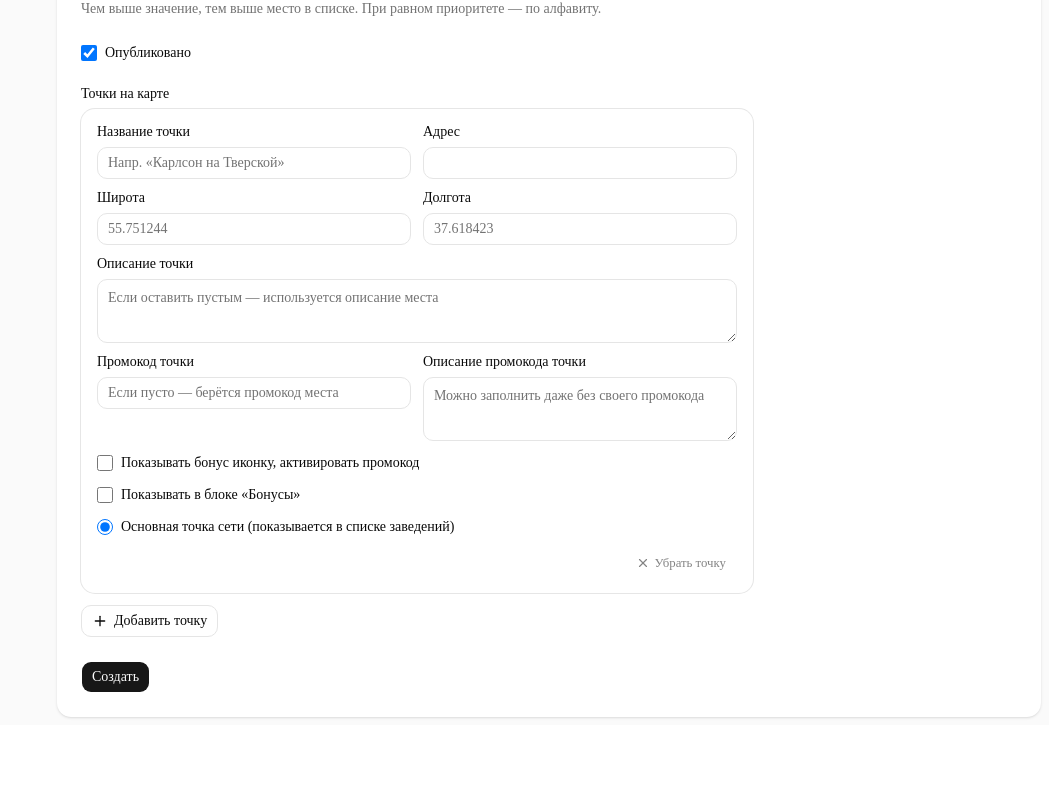
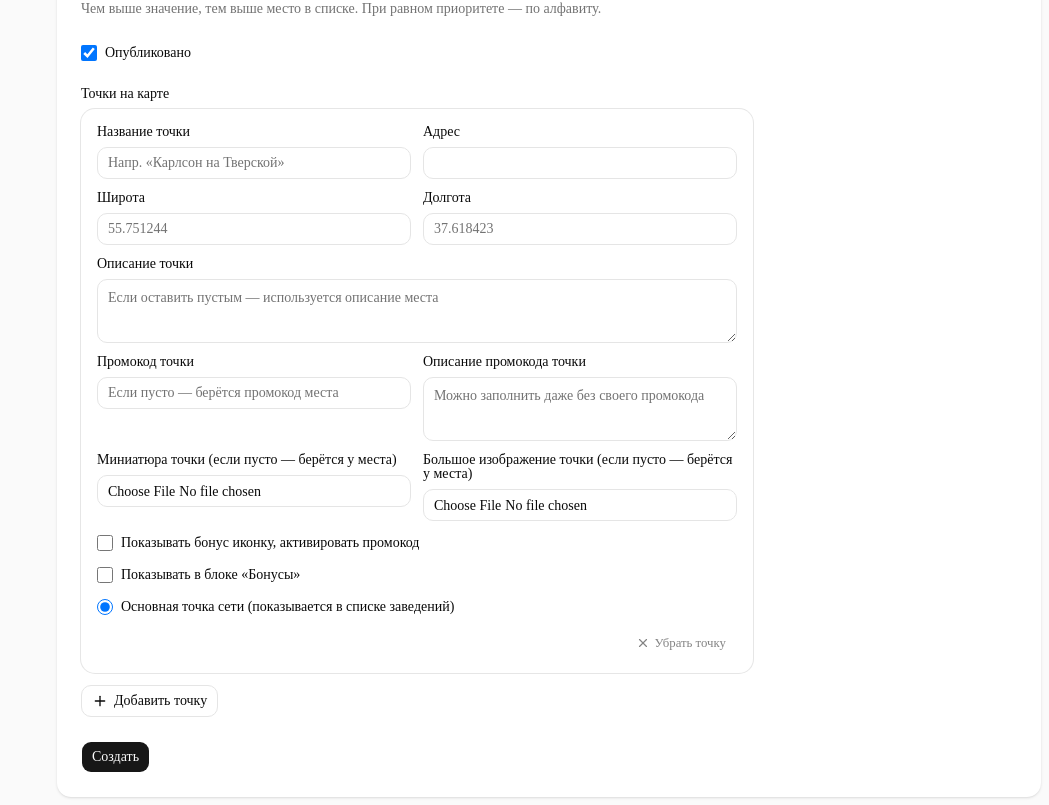
Before and after one commit to yakovlevyaroslav/vk-dating-meetings, a Next.js app: page /admin/places/new in a window 1280 px wide. Shown: the part 861-1666 px from the top of the page, without its empty margins (231-1280 px from the left). Before the commit the page ends 1586 px from the top, so only its background shows below. Built offline with nearby package versions, Linux system fonts and the light colour scheme; no server answers; the database is empty.

Commit message:
добавиление доп фото для мест

```diff
--- a/src/app/admin/(shell)/places/PlaceVenuesField.tsx
+++ b/src/app/admin/(shell)/places/PlaceVenuesField.tsx
@@ -3,6 +3,7 @@
 import { PlusIcon, XIcon } from 'lucide-react';
 import { useState } from 'react';
 
+import { ImageUploadField } from '@/components/admin/ImageUploadField';
 import { Button } from '@/components/ui/button';
 import { Card, CardContent } from '@/components/ui/card';
 import { Input } from '@/components/ui/input';
@@ -11,6 +12,10 @@ import { Textarea } from '@/components/ui/textarea';
 
 export interface VenueDraft {
   id?: string;
+  // Стабильный ключ для React — не совпадает с id у новых (ещё не сохранённых) точек,
+  // но нужен, чтобы при добавлении/удалении точек состояние формы (в т.ч. ImageUploadField)
+  // не переиспользовалось по позиции в массиве для другой точки
+  clientKey: string;
   name: string;
   address: string;
   latitude: string;
@@ -21,6 +26,8 @@ export interface VenueDraft {
   description: string;
   promoDescription: string;
   promoCode: string;
+  thumbnailImage: string;
+  largeImage: string;
 }
 
 interface PlaceVenuesFieldProps {
@@ -29,6 +36,7 @@ interface PlaceVenuesFieldProps {
 
 function emptyVenue(isPrimary = false): VenueDraft {
   return {
+    clientKey: crypto.randomUUID(),
     name: '',
     address: '',
     latitude: '',
@@ -39,6 +47,8 @@ function emptyVenue(isPrimary = false): VenueDraft {
     description: '',
     promoDescription: '',
     promoCode: '',
+    thumbnailImage: '',
+    largeImage: '',
   };
 }
 
@@ -82,7 +92,7 @@ export function PlaceVenuesField(props: PlaceVenuesFieldProps) {
       <input type="hidden" name="venues" value={JSON.stringify(venues)} />
       {venues.map((venue, index) => (
 
-        <Card key={index}>
+        <Card key={venue.clientKey}>
           <CardContent className="grid gap-3 sm:grid-cols-2">
             <div className="flex flex-col gap-2">
               <Label>Название точки</Label>
@@ -155,6 +165,26 @@ export function PlaceVenuesField(props: PlaceVenuesFieldProps) {
                 rows={2}
               />
             </div>
+            <div className="grid gap-3 sm:col-span-2 sm:grid-cols-2">
+              <ImageUploadField
+                name={`venue-${index}-thumbnailImage`}
+                label="Миниатюра точки (если пусто — берётся у места)"
+                folder="places"
+                defaultValue={venue.thumbnailImage}
+                onChange={(url) => updateVenue(index, {
+                  thumbnailImage: url,
+                })}
+              />
+              <ImageUploadField
+                name={`venue-${index}-largeImage`}
+                label="Большое изображение точки (если пусто — берётся у места)"
+                folder="places"
+                defaultValue={venue.largeImage}
+                onChange={(url) => updateVenue(index, {
+                  largeImage: url,
+                })}
+              />
+            </div>
             <label className="flex w-fit items-center gap-2 text-sm sm:col-span-2">
               <input
                 type="checkbox"
--- a/src/app/admin/(shell)/places/[id]/page.tsx
+++ b/src/app/admin/(shell)/places/[id]/page.tsx
@@ -71,6 +71,7 @@ export default async function EditPlacePage(props: EditPlacePageProps) {
             hasBonus: place.hasBonus,
             venues: place.venues.map((venue) => ({
               id: venue.id,
+              clientKey: venue.id,
               name: venue.name,
               address: venue.address ?? '',
               latitude: String(venue.latitude),
@@ -81,6 +82,8 @@ export default async function EditPlacePage(props: EditPlacePageProps) {
               description: venue.description ?? '',
               promoDescription: venue.promoDescription ?? '',
               promoCode: venue.promoCode ?? '',
+              thumbnailImage: venue.thumbnailImage ?? '',
+              largeImage: venue.largeImage ?? '',
             })),
           }}
         />
--- a/src/app/admin/(shell)/places/actions.ts
+++ b/src/app/admin/(shell)/places/actions.ts
@@ -19,6 +19,8 @@ interface VenueInput {
   description: string;
   promoDescription: string;
   promoCode: string;
+  thumbnailImage: string;
+  largeImage: string;
 }
 
 function venueData(venue: VenueInput) {
@@ -33,6 +35,8 @@ function venueData(venue: VenueInput) {
     description: venue.description.trim() || null,
     promoDescription: venue.promoDescription.trim() || null,
     promoCode: venue.promoCode.trim() || null,
+    thumbnailImage: venue.thumbnailImage.trim() || null,
+    largeImage: venue.largeImage.trim() || null,
   };
 }
 
--- a/src/components/admin/ImageUploadField.tsx
+++ b/src/components/admin/ImageUploadField.tsx
@@ -11,10 +11,13 @@ interface ImageUploadFieldProps {
   label: string;
   folder: string;
   defaultValue?: string | null;
+  onChange?: (url: string) => void;
 }
 
 export function ImageUploadField(props: ImageUploadFieldProps) {
-  const { name, label, folder, defaultValue } = props;
+  const {
+    name, label, folder, defaultValue, onChange,
+  } = props;
   const [url, setUrl] = useState(defaultValue ?? '');
   const [isUploading, setIsUploading] = useState(false);
   const inputId = `${name}-file`;
@@ -44,6 +47,7 @@ export function ImageUploadField(props: ImageUploadFieldProps) {
 
       const data = (await response.json()) as { url: string };
       setUrl(data.url);
+      onChange?.(data.url);
     } catch (error) {
       toast.error(error instanceof Error ? error.message : 'Не удалось загрузить файл');
     } finally {
--- /dev/null
+++ b/src/entities/place/resolveVenueImages.ts
@@ -0,0 +1,22 @@
+interface ImagePlace {
+  thumbnailImage: string | null;
+  largeImage: string | null;
+}
+
+interface ImageVenue {
+  thumbnailImage: string | null;
+  largeImage: string | null;
+}
+
+export interface ResolvedVenueImages {
+  thumbnailImage: string | null;
+  largeImage: string | null;
+}
+
+// Если у точки не заданы свои изображения — используются изображения места
+export function resolveVenueImages(place: ImagePlace, venue: ImageVenue): ResolvedVenueImages {
+  return {
+    thumbnailImage: venue.thumbnailImage ?? place.thumbnailImage,
+    largeImage: venue.largeImage ?? place.largeImage,
+  };
+}
--- a/src/widgets/CityPage/BonusCard.tsx
+++ b/src/widgets/CityPage/BonusCard.tsx
@@ -2,19 +2,24 @@ import Image from 'next/image';
 
 import linkImage from '@/assets/images/ic-link.svg';
 import type { CityPageData } from '@/entities/city/getCityPageData';
+import { resolveVenueImages } from '@/entities/place/resolveVenueImages';
 import { PromoBlock } from '@/shared/ui/PromoBlock/PromoBlock';
 
 import styles from './BonusCard.module.css';
 
 interface BonusCardProps {
   place: CityPageData['places'][number];
+  venue: CityPageData['places'][number]['venues'][number];
   promoDescription: string | null;
   promoCode: string | null;
 }
 
 export function BonusCard(props: BonusCardProps) {
-  const { place, promoDescription, promoCode } = props;
-  const image = place.largeImage ?? place.thumbnailImage;
+  const {
+    place, venue, promoDescription, promoCode,
+  } = props;
+  const resolvedImages = resolveVenueImages(place, venue);
+  const image = resolvedImages.largeImage ?? resolvedImages.thumbnailImage;
 
   return (
     <div className={styles.root}>
--- a/src/widgets/CityPage/BonusesSection.tsx
+++ b/src/widgets/CityPage/BonusesSection.tsx
@@ -10,7 +10,7 @@ interface BonusesSectionProps {
 
 interface BonusEntry {
   place: CityPageData['places'][number];
-  venueId: string;
+  venue: CityPageData['places'][number]['venues'][number];
   promoDescription: string | null;
   promoCode: string | null;
 }
@@ -30,7 +30,7 @@ export function BonusesSection(props: BonusesSectionProps) {
       }
       entries.push({
         place,
-        venueId: venue.id,
+        venue,
         promoDescription: resolved.promoDescription,
         promoCode: resolved.promoCode,
       });
@@ -49,8 +49,13 @@ export function BonusesSection(props: BonusesSectionProps) {
       </p>
       <ul className={styles.list}>
         {entries.map((entry) => (
-          <li key={entry.venueId} className={styles.listItem}>
-            <BonusCard place={entry.place} promoDescription={entry.promoDescription} promoCode={entry.promoCode} />
+          <li key={entry.venue.id} className={styles.listItem}>
+            <BonusCard
+              place={entry.place}
+              venue={entry.venue}
+              promoDescription={entry.promoDescription}
+              promoCode={entry.promoCode}
+            />
           </li>
         ))}
       </ul>
--- a/src/widgets/CityPage/MeetingPlacesSection.tsx
+++ b/src/widgets/CityPage/MeetingPlacesSection.tsx
@@ -10,6 +10,7 @@ import cardBadgeImage from '@/assets/images/ic-card-badge.svg';
 import linkImage from '@/assets/images/ic-link.svg';
 import type { Category } from '@/entities/category/getCategories';
 import type { CityPageData } from '@/entities/city/getCityPageData';
+import { resolveVenueImages } from '@/entities/place/resolveVenueImages';
 import { resolveVenuePromo } from '@/entities/place/resolvePlacePromo';
 import { classNames } from '@/shared/lib/classNames';
 import { PromoBlock } from '@/shared/ui/PromoBlock/PromoBlock';
@@ -101,6 +102,7 @@ export function MeetingPlacesSection(props: MeetingPlacesSectionProps) {
 
   const selectedEntry = venueEntries.find((entry) => entry.venue.id === selectedVenueId) ?? null;
   const resolvedPromo = selectedEntry ? resolveVenuePromo(selectedEntry.place, selectedEntry.venue) : null;
+  const resolvedDetailImages = selectedEntry ? resolveVenueImages(selectedEntry.place, selectedEntry.venue) : null;
   const hasPromo = Boolean(resolvedPromo?.promoDescription || resolvedPromo?.promoCode);
 
   const activePointIds = useMemo(
@@ -318,6 +320,7 @@ export function MeetingPlacesSection(props: MeetingPlacesSectionProps) {
             <ul className={styles.placeList}>
               {venueEntries.map(({ place, venue }) => {
                 const isSelected = venue.id === selectedVenueId;
+                const resolvedImages = resolveVenueImages(place, venue);
 
                 return (
                   <li key={venue.id}>
@@ -326,10 +329,10 @@ export function MeetingPlacesSection(props: MeetingPlacesSectionProps) {
                       className={classNames(styles.placeItem, isSelected && styles.placeItem__active)}
                       onClick={() => selectVenue(venue.id)}
                     >
-                      {place.thumbnailImage ? (
+                      {resolvedImages.thumbnailImage ? (
                         <span className={styles.placeImageWrapper}>
                           {/* eslint-disable-next-line @next/next/no-img-element -- контент загружается через админку, размеры заранее неизвестны */}
-                          <img src={place.thumbnailImage} alt={place.name} className={styles.placeImage} />
+                          <img src={resolvedImages.thumbnailImage} alt={place.name} className={styles.placeImage} />
                           {venue.hasBonus || place.hasBonus ? (
                             <Image
                               src={cardBadgeImage}
@@ -396,10 +399,10 @@ export function MeetingPlacesSection(props: MeetingPlacesSectionProps) {
                   quality={100}
                 />
               </button>
-              {selectedEntry.place.largeImage ?? selectedEntry.place.thumbnailImage ? (
+              {resolvedDetailImages?.largeImage ?? resolvedDetailImages?.thumbnailImage ? (
                 // eslint-disable-next-line @next/next/no-img-element -- контент загружается через админку, размеры заранее неизвестны
                 <img
-                  src={selectedEntry.place.largeImage ?? selectedEntry.place.thumbnailImage ?? ''}
+                  src={resolvedDetailImages.largeImage ?? resolvedDetailImages.thumbnailImage ?? ''}
                   alt={selectedEntry.place.name}
                   className={styles.detailImage}
                 />
```
Also changed, not shown: 2 other files (tests, documents, lock files or other folders).
